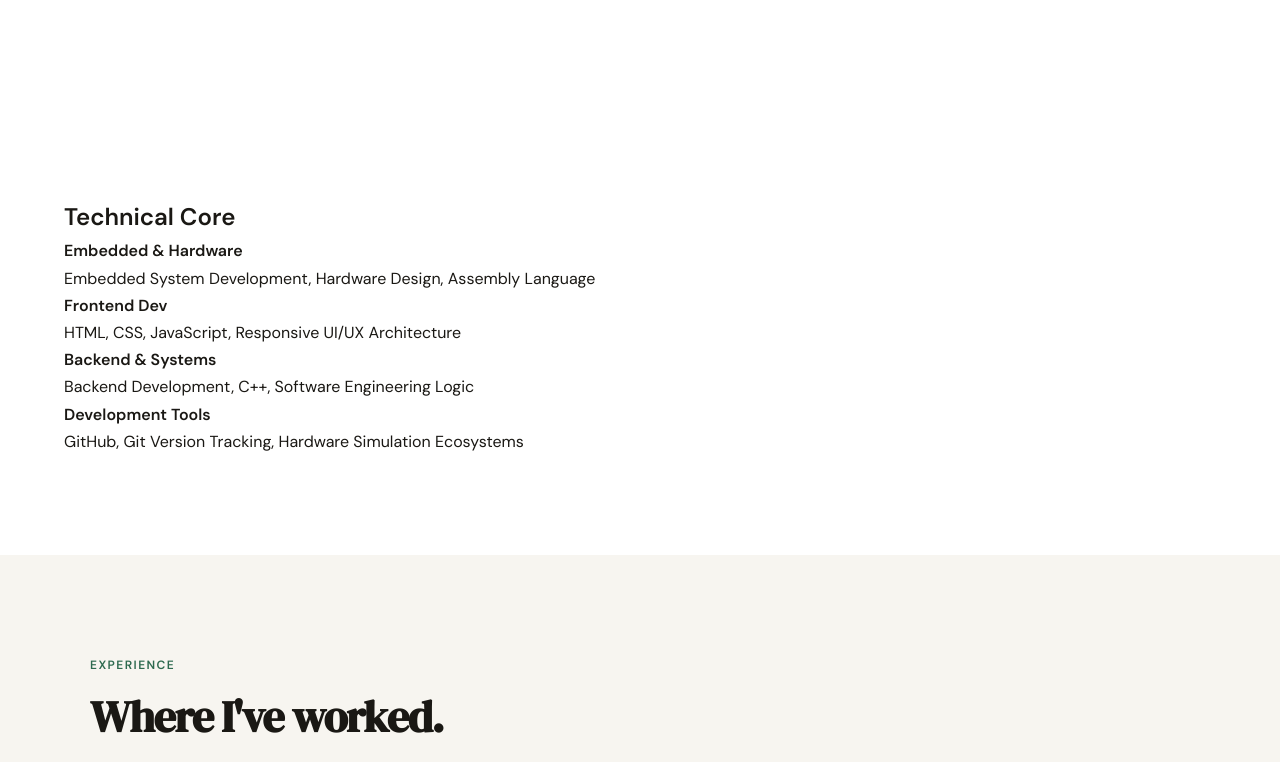
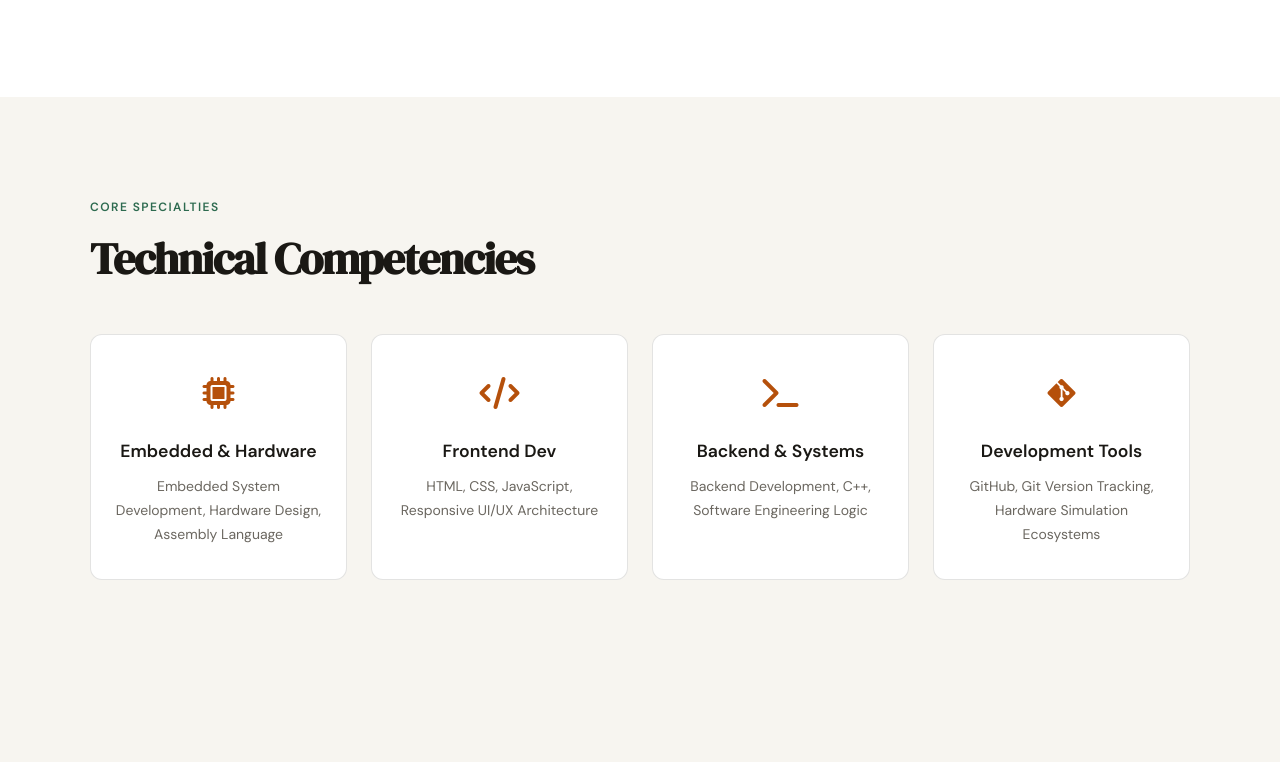
Before and after one commit to hooraman21/Hoor-Aman-portfolio, a plain HTML site: page index.html in a window 1280 px wide. Shown: the part 1378-2140 px from the top of the page. Drawn offline with Linux system fonts and the light colour scheme.

Commit message:
Initial commit: High-tech cyber portfolio core

```diff
--- a/index.html
+++ b/index.html
@@ -7,6 +7,9 @@
 <link rel="preconnect" href="https://fonts.googleapis.com" />
 <link rel="preconnect" href="https://fonts.gstatic.com" crossorigin />
 <link href="https://fonts.googleapis.com/css2?family=DM+Sans:wght@300;400;500;600&family=DM+Serif+Display:ital@0;1&display=swap" rel="stylesheet" />
+<!-- Font Awesome CDN added to fix missing icons -->
+<link rel="stylesheet" href="https://cdnjs.cloudflare.com/ajax/libs/font-awesome/6.4.0/css/all.min.css" />
+
 <style>
   *, *::before, *::after { box-sizing: border-box; margin: 0; padding: 0; }
 
@@ -235,7 +238,7 @@
     transition: opacity 0.05s ease;
   }
 
-  /* ── ABOUT ── */
+  /* ── ABOUT & SKILLS ── */
   #about { background: var(--surface); }
   .about-inner {
     max-width: 1100px;
@@ -277,49 +280,42 @@
   }
   .skill-card p { font-size: 0.85rem; color: var(--text-muted); line-height: 1.6; }
 
-
-  #skills { background: var(--surface); }
-  .skills-inner {
-    max-width: 1400px;
+  /* ── TECHNICAL CORE SECTION ── */
+  #skills { background: var(--bg); }
+  .skills-container {
+    max-width: 1100px;
     margin: 0 auto;
     display: grid;
-    grid-template-columns: 1fr 1fr;
-    gap: 6rem;
-    align-items: start;
+    grid-template-columns: repeat(auto-fit, minmax(240px, 1fr));
+    gap: 1.5rem;
   }
-  .skills-text p {
-    font-size: 1.05rem;
-    color: var(--text-muted);
-    margin-bottom: 1.25rem;
-    line-height: 1.8;
-  }
-  .skills-grid {
-    display: grid;
-    grid-template-columns: 1fr 1fr;
-    gap: 1.25rem;
-  }
-  .skill-card {
-    background: var(--bg);
+  .skill-category {
+    background: var(--surface);
     border: 0.5px solid var(--border);
     border-radius: var(--radius);
-    padding: 1.25rem;
-    transition: border-color 0.3s, box-shadow 0.3s;
+    padding: 2rem 1.5rem;
+    text-align: center;
+    transition: transform 0.3s var(--transition), border-color 0.3s;
   }
-  .skill-card:hover {
-    border-color: rgba(45,106,79,0.4);
-    box-shadow: 0 0 18px rgba(45,200,180,0.12);
+  .skill-category:hover {
+    transform: translateY(-5px);
+    border-color: var(--accent);
   }
-  .skill-card h4 {
-    font-size: 0.8rem;
+  .skill-icon {
+    font-size: 2rem;
+    color: var(--accent2);
+    margin-bottom: 1rem;
+  }
+  .glitch-text {
+    font-size: 1.1rem;
     font-weight: 600;
-    letter-spacing: 0.06em;
-    text-transform: uppercase;
-    color: var(--accent);
-    margin-bottom: 0.6rem;
+    color: var(--text);
+    margin-bottom: 0.5rem;
   }
-  .skill-card p { font-size: 0.85rem; color: var(--text-muted); line-height: 1.6; }
-
-
+  .skill-category p {
+    font-size: 0.875rem;
+    color: var(--text-muted);
+  }
 
   /* ── EXPERIENCE ── */
   .exp-timeline { display: flex; flex-direction: column; gap: 0; max-width: 1100px; margin: 0 auto; }
@@ -398,7 +394,7 @@
     line-height: 1.25; letter-spacing: -0.03em; margin-bottom: 1rem;
   }
   .contact-cta-text em { font-style: italic; color: var(--accent2); }
-  .contact-sub { font-size: 1rem; color: var(--text-muted); margin-bottom: 2rem; line-height: 1.7; }
+  .contact-sub font-size: 1rem; color: var(--text-muted); margin-bottom: 2rem; line-height: 1.7;
   .contact-links { display: flex; flex-direction: column; gap: 1.25rem; }
   .contact-link {
     display: flex; align-items: center; justify-content: space-between;
@@ -450,7 +446,7 @@
   <a href="#hero" class="nav-logo">Hoor Aman</a>
   <ul class="nav-links">
     <li><a href="#about">About</a></li>
-    <li><a href="#skills">skills</a></li>
+    <li><a href="#skills">Skills</a></li>
     <li><a href="#experience">Experience</a></li>
     <li><a href="#projects">Projects</a></li>
     <li><a href="#contact">Contact</a></li>
@@ -509,18 +505,19 @@
   </div>
 </section>
 
-<section id="skills" class="skills-section">
-    <div class="section-header">
-        <h2>Technical Core</h2>
-        <div class="divider"></div>
+<!-- TECHNICAL CORE -->
+<section id="skills">
+    <div style="max-width:1100px; margin:0 auto 3rem;">
+        <p class="section-label reveal">Core Specialties</p>
+        <h2 class="section-title reveal" style="margin-bottom:0;">Technical Competencies</h2>
     </div>
 
-    <div class="skills-container">
+    <div class="skills-container stagger">
         <div class="skill-category">
             <div class="skill-icon">
                 <i class="fas fa-microchip"></i>
             </div>
-            <h4 class="glitch-text" data-value="Embedded & Hardware">Embedded & Hardware</h4>
+            <h4 class="glitch-text">Embedded & Hardware</h4>
             <p>Embedded System Development, Hardware Design, Assembly Language</p>
         </div>
 
@@ -528,7 +525,7 @@
             <div class="skill-icon">
                 <i class="fas fa-code"></i>
             </div>
-            <h4 class="glitch-text" data-value="Frontend Dev">Frontend Dev</h4>
+            <h4 class="glitch-text">Frontend Dev</h4>
             <p>HTML, CSS, JavaScript, Responsive UI/UX Architecture</p>
         </div>
 
@@ -536,7 +533,7 @@
             <div class="skill-icon">
                 <i class="fas fa-terminal"></i>
             </div>
-            <h4 class="glitch-text" data-value="Backend & Systems">Backend & Systems</h4>
+            <h4 class="glitch-text">Backend & Systems</h4>
             <p>Backend Development, C++, Software Engineering Logic</p>
         </div>
 
@@ -544,7 +541,7 @@
             <div class="skill-icon">
                 <i class="fab fa-git-alt"></i>
             </div>
-            <h4 class="glitch-text" data-value="Development Tools">Development Tools</h4>
+            <h4 class="glitch-text">Development Tools</h4>
             <p>GitHub, Git Version Tracking, Hardware Simulation Ecosystems</p>
         </div>
     </div>
--- a/style.css
+++ b/style.css
@@ -10,7 +10,7 @@
     --border-color: rgba(255, 255, 255, 0.06);
     --font-sans: 'Inter', -apple-system, BlinkMacSystemFont, sans-serif;
     --font-mono: 'JetBrains Mono', monospace;
-    --transition: all 0.3s cubic-bezier(0.4, 0, 0.2, 1);
+    --transition: all 0.4s cubic-bezier(0.25, 1, 0.5, 1);
 }
 
 * {
@@ -29,7 +29,7 @@ body {
     -webkit-font-smoothing: antialiased;
 }
 
-
+/* ── SCROLLBAR ── */
 ::-webkit-scrollbar {
     width: 8px;
 }
@@ -45,19 +45,17 @@ body {
     background: var(--text-muted);
 }
 
-
+/* ── LAYOUT ELEMENTS ── */
 section {
     padding: 100px 8% 80px 8%;
     max-width: 1400px;
     margin: 0 auto;
 }
 
-
 h1, h2, h3, h4 {
     font-weight: 700;
     letter-spacing: -0.02em;
 }
-
 
 header {
     position: fixed;
@@ -67,6 +65,7 @@ header {
     z-index: 1000;
     background: rgba(11, 17, 30, 0.85);
     backdrop-filter: blur(12px);
+    -webkit-backdrop-filter: blur(12px);
     border-bottom: 1px solid var(--border-color);
 }
 
@@ -115,7 +114,7 @@ header {
     color: var(--text-primary);
 }
 
-
+/* ── BUTTONS ── */
 .btn {
     display: inline-flex;
     align-items: center;
@@ -164,7 +163,7 @@ header {
     border-radius: 2px;
 }
 
-
+/* ── HERO SECTION ── */
 .hero-section {
     min-height: 95vh;
     display: flex;
@@ -218,7 +217,7 @@ header {
     flex-wrap: wrap;
 }
 
-/* About Section */
+/* ── ABOUT SECTION ── */
 .about-grid {
     margin-bottom: 50px;
     max-width: 800px;
@@ -237,49 +236,7 @@ header {
     font-family: var(--font-mono);
 }
 
-.skills-container {
-    display: grid;
-    grid-template-columns: repeat(auto-fit, minmax(260px, 1fr));
-    gap: 20px;
-}
-
-.skill-category {
-    background: var(--bg-surface);
-    border: 1px solid var(--border-color);
-    padding: 30px;
-    border-radius: 8px;
-    transition: var(--transition);
-}
-
-.skill-category:hover {
-    border-color: rgba(0, 242, 254, 0.3);
-    transform: translateY(-4px);
-}
-
-.skill-icon {
-    font-size: 1.5rem;
-    color: var(--primary);
-    margin-bottom: 15px;
-}
-
-.skill-category h4 {
-    margin-bottom: 10px;
-    font-size: 1.05rem;
-}
-
-.skill-category p {
-    color: var(--text-secondary);
-    font-size: 0.9rem;
-}
-
-
-/* ── SKILLS SECTION LAYOUT ── */
-.skills-section {
-    padding: 100px 8% 80px 8%;
-    max-width: 1400px;
-    margin: 0 auto;
-}
-
+/* ── CONSOLIDATED CYBER CARDS (SKILLS & PROJECTS) ── */
 .skills-container {
     display: grid;
     grid-template-columns: repeat(auto-fit, minmax(260px, 1fr));
@@ -287,8 +244,13 @@ header {
     margin-top: 40px;
 }
 
-/* ── HIGH-TECH CYBER CARDS ── */
-.skill-category {
+.projects-grid {
+    display: grid;
+    grid-template-columns: repeat(auto-fit, minmax(320px, 1fr));
+    gap: 25px;
+}
+
+.skill-category, .project-card {
     position: relative;
     overflow: hidden;
     background: rgba(19, 28, 46, 0.4);
@@ -297,14 +259,22 @@ header {
     border-radius: 12px;
     backdrop-filter: blur(10px);
     -webkit-backdrop-filter: blur(10px);
-    /* Snappy mechanical easing curves instead of standard linear transitions */
     transition: transform 0.4s cubic-bezier(0.25, 1, 0.5, 1),
                 border-color 0.4s cubic-bezier(0.25, 1, 0.5, 1),
-                box-shadow 0.4s cubic-bezier(0.25, 1, 0.5, 1);
+                box-shadow 0.4s cubic-bezier(0.25, 1, 0.5, 1),
+                background-color 0.4s cubic-bezier(0.25, 1, 0.5, 1);
+    will-change: transform;
+}
+
+.project-card {
+    background: var(--bg-card);
+    display: flex;
+    flex-direction: column;
+    justify-content: space-between;
 }
 
 /* Matrix Binary Ghost Text inside Cards */
-.skill-category::before {
+.skill-category::before, .project-card::before {
     content: '01101010 11001101';
     font-family: var(--font-mono);
     font-size: 10px;
@@ -312,40 +282,40 @@ header {
     bottom: -20px;
     right: 15px;
     color: transparent;
-    transition: all 0.5s cubic-bezier(0.25, 1, 0.5, 1);
+    transition: bottom 0.5s cubic-bezier(0.25, 1, 0.5, 1), color 0.5s cubic-bezier(0.25, 1, 0.5, 1);
     pointer-events: none;
     letter-spacing: 2px;
 }
 
 /* Card Hover Interactions */
-.skill-category:hover {
-    transform: translateY(-8px) scale(1.02);
+.skill-category:hover, .project-card:hover {
+    transform: translateY(-8px) scale(1.015);
     border-color: var(--primary);
     background: rgba(25, 36, 56, 0.75);
-    box-shadow: 0 20px 40px rgba(0, 0, 0, 0.5),
+    box-shadow: 0 20px 40px rgba(0, 0, 0, 0.6),
                 0 0 30px rgba(0, 242, 254, 0.15),
-                inset 0 0 15px rgba(0, 242, 254, 0.05);
+                inset 0 0 15px rgba(0, 242, 254, 0.08);
 }
 
-.skill-category:hover::before {
+.skill-category:hover::before, .project-card:hover::before {
     bottom: 12px;
-    color: rgba(0, 242, 254, 0.15);
-    text-shadow: 0 0 4px rgba(0, 242, 254, 0.3);
+    color: rgba(0, 242, 254, 0.18);
+    text-shadow: 0 0 4px rgba(0, 242, 254, 0.4);
 }
 
-/* ── ICON & TEXT TRANSITIONS ── */
+/* Card Elements & Inner Hover States */
 .skill-icon {
     font-size: 1.8rem;
     color: var(--text-secondary);
     margin-bottom: 20px;
-    transition: color 0.3s ease, transform 0.3s cubic-bezier(0.25, 1, 0.5, 1);
+    transition: color 0.3s ease, transform 0.3s cubic-bezier(0.25, 1, 0.5, 1), filter 0.3s ease;
 }
 
 .skill-icon i {
-    display: inline-block;
+    display: inline-block; /* Essential to allow scaling */
 }
 
-.skill-category:hover .skill-icon {
+.skill-category:hover .skill-icon i {
     color: var(--primary);
     transform: scale(1.1) rotate(-3deg);
     filter: drop-shadow(0 0 8px var(--primary));
@@ -355,7 +325,6 @@ header {
     font-size: 1.2rem;
     color: var(--text-primary);
     margin-bottom: 12px;
-    font-family: var(--font-sans);
 }
 
 .skill-category p {
@@ -364,6 +333,7 @@ header {
     line-height: 1.5;
 }
 
+/* ── EXPERIENCE SECTION ── */
 .experience-section {
     background: rgba(19, 28, 46, 0.3);
 }
@@ -387,7 +357,7 @@ header {
 
 .timeline-dot {
     position: absolute;
-    left: -41px;
+    left: -39px; /* Adjusted to account for a 2px border centering */
     top: 5px;
     width: 16px;
     height: 16px;
@@ -421,32 +391,7 @@ header {
     font-size: 0.95rem;
 }
 
-
-.projects-grid {
-    display: grid;
-    grid-template-columns: repeat(auto-fit, minmax(320px, 1fr));
-    gap: 25px;
-}
-
-.project-card {
-    background: var(--bg-card);
-    backdrop-filter: blur(8px);
-    border: 1px solid var(--border-color);
-    border-radius: 12px;
-    padding: 30px;
-    display: flex;
-    flex-direction: column;
-    justify-content: space-between;
-    transition: var(--transition);
-}
-
-.project-card:hover {
-    transform: translateY(-6px);
-    border-color: rgba(0, 242, 254, 0.25);
-    background: rgba(25, 36, 56, 0.8);
-    box-shadow: 0 12px 30px rgba(0,0,0,0.2);
-}
-
+/* ── PROJECT SPECIFIC CARD STYLES ── */
 .project-meta {
     margin-bottom: 15px;
 }
@@ -463,6 +408,14 @@ header {
     font-size: 1.25rem;
     margin-bottom: 12px;
     color: var(--text-primary);
+    display: inline-block; /* Allows drop shadow scale on wrapper hover */
+    transition: color 0.3s ease, filter 0.3s ease, transform 0.3s ease;
+}
+
+.project-card:hover h3 {
+    color: #ffffff;
+    filter: drop-shadow(0 0 10px var(--primary));
+    transform: scale(1.02);
 }
 
 .project-card p {
@@ -513,7 +466,7 @@ header {
     transform: translateX(4px);
 }
 
-/* Contact Area */
+/* ── CONTACT AREA ── */
 .contact-section {
     padding-bottom: 140px;
 }
@@ -585,14 +538,14 @@ footer p {
     color: var(--text-muted);
 }
 
-/* Media Queries for Responsiveness */
+/* ── RESPONSIVENESS & ANIMATIONS ── */
 @media (max-width: 768px) {
     section {
         padding: 80px 6% 60px 6%;
     }
 
     .nav-links {
-        display: none; /* Can toggle with JavaScript if a menu button implementation is built */
+        display: none;
     }
 
     .nav-toggle {
@@ -616,7 +569,6 @@ footer p {
     }
     30% {
         opacity: 0.7;
-        /* AI Node connection pulse */
         filter: brightness(1.8) drop-shadow(0 0 15px var(--primary));
     }
     60% {
@@ -630,59 +582,8 @@ footer p {
     }
 }
 
-
 .hero-content .badge-status  { opacity: 0; animation: aiScanline 0.6s cubic-bezier(0.25, 1, 0.5, 1) forwards; animation-delay: 0.1s; }
-.hero-content h1            { opacity: 0; animation: aiScanline 0.6s cubic-bezier(0.25, 1, 0.5, 1) forwards; animation-delay: 0.25s; }
+.hero-content h1             { opacity: 0; animation: aiScanline 0.6s cubic-bezier(0.25, 1, 0.5, 1) forwards; animation-delay: 0.25s; }
 .hero-content .hero-subtitle { opacity: 0; animation: aiScanline 0.6s cubic-bezier(0.25, 1, 0.5, 1) forwards; animation-delay: 0.4s; }
 .hero-content .hero-desc     { opacity: 0; animation: aiScanline 0.6s cubic-bezier(0.25, 1, 0.5, 1) forwards; animation-delay: 0.55s; }
 .hero-content .hero-cta      { opacity: 0; animation: aiScanline 0.5s cubic-bezier(0.25, 1, 0.5, 1) forwards; animation-delay: 0.7s; }
-
-
-
-.skill-category, .project-card {
-    position: relative;
-    overflow: hidden;
-    background: rgba(13, 20, 34, 0.85);
-    border: 1px solid rgba(0, 242, 254, 0.15);
-    transition: all 0.4s cubic-bezier(0.165, 0.84, 0.44, 1);
-}
-
-
-.skill-category::before, .project-card::before {
-    content: '01101010 11001101';
-    font-family: 'Courier New', monospace;
-    font-size: 10px;
-    position: absolute;
-    bottom: -20px;
-    right: 10px;
-    color: rgba(0, 242, 254, 0.0);
-    transition: all 0.5s ease;
-    pointer-events: none;
-    letter-spacing: 2px;
-}
-
-.skill-category:hover::before, .project-card:hover::before {
-    bottom: 8px;
-    color: rgba(0, 242, 254, 0.18); /* Reveals raw computer architecture register strings */
-    text-shadow: 0 0 4px rgba(0, 242, 254, 0.4);
-}
-
-
-.skill-category:hover, .project-card:hover {
-    transform: translateY(-8px) scale(1.015);
-    border-color: var(--primary);
-    background: rgba(18, 30, 54, 0.95);
-    /* Multi-layered algorithmic drop shadow */
-    box-shadow: 0 20px 40px rgba(0, 0, 0, 0.6),
-                0 0 30px rgba(0, 242, 254, 0.15),
-                inset 0 0 15px rgba(0, 242, 254, 0.08);
-}
-
-
-.skill-category:hover .skill-icon i,
-.project-card:hover h3 {
-    color: #ffffff;
-    filter: drop-shadow(0 0 10px var(--primary)) drop-shadow(0 0 20px var(--primary));
-    transform: scale(1.08);
-    transition: all 0.3s ease;
-}
```
Also changed, not shown: script.js (+12 -3 lines).
